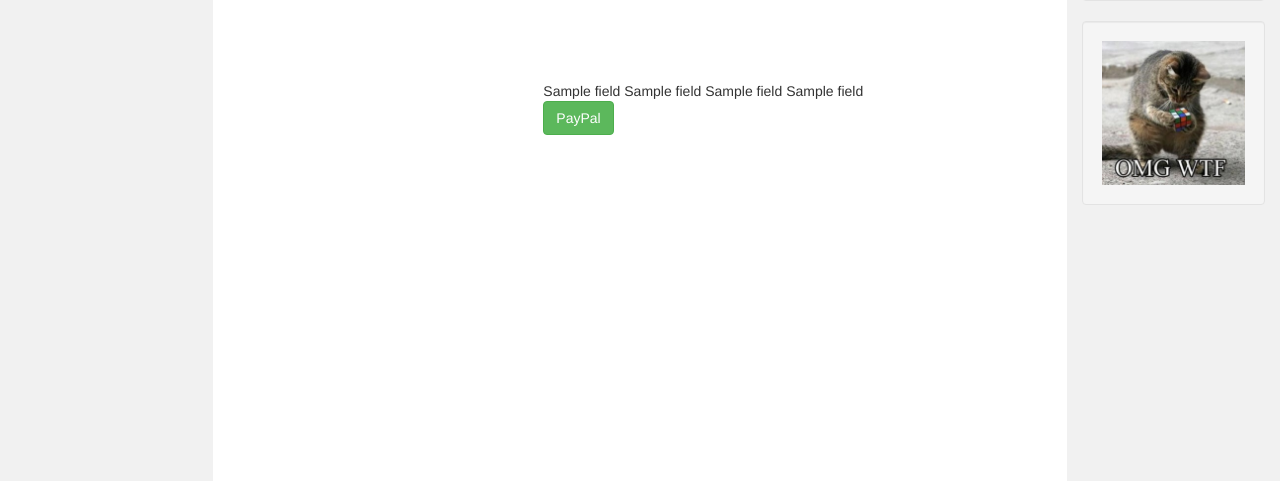
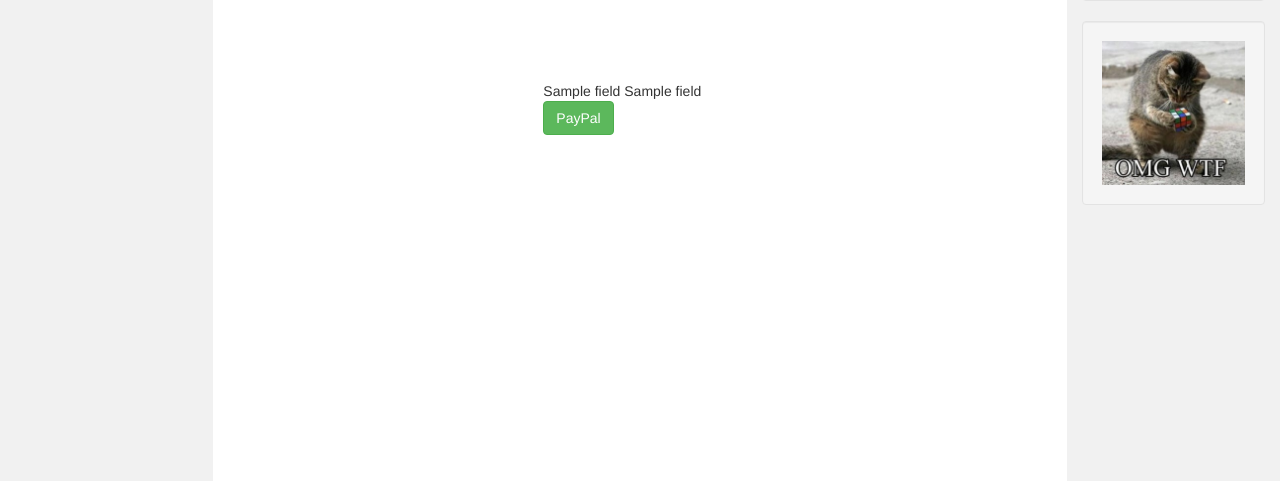
Before and after one commit to chmielak90/Shop, a Django app: template shop/templates/checkout.html in a window 1280 px wide. Shown: the part 254-735 px from the top of the page. Run offline with Django 3.2, Linux system fonts and the light colour scheme; tables that the repository leaves empty hold one stand-in row (values such as "Sample post"); the template is opened without the code that fills it: values that come from a table or form of the project are taken from there, most other values are stand-ins (such as "Sample title", 1, 10 or a date in 2020); some libraries are stand-ins or nearby versions.

Commit message:
two forms combined

```diff
--- a/shop/templates/checkout.html
+++ b/shop/templates/checkout.html
@@ -28,12 +28,6 @@
                 {{ field.label_tag }} {{ field }}
             </div>
             {% endfor %}
-            {% for field in form_invoice %}
-            <div class="form-group">
-                {{ field.errors }}
-                {{ field.label_tag }} {{ field }}
-            </div>
-            {% endfor %}
             <div class="pay">
                 <button type="submit" class="btn btn-success" id="submit">PayPal</button>
             </div>
```
